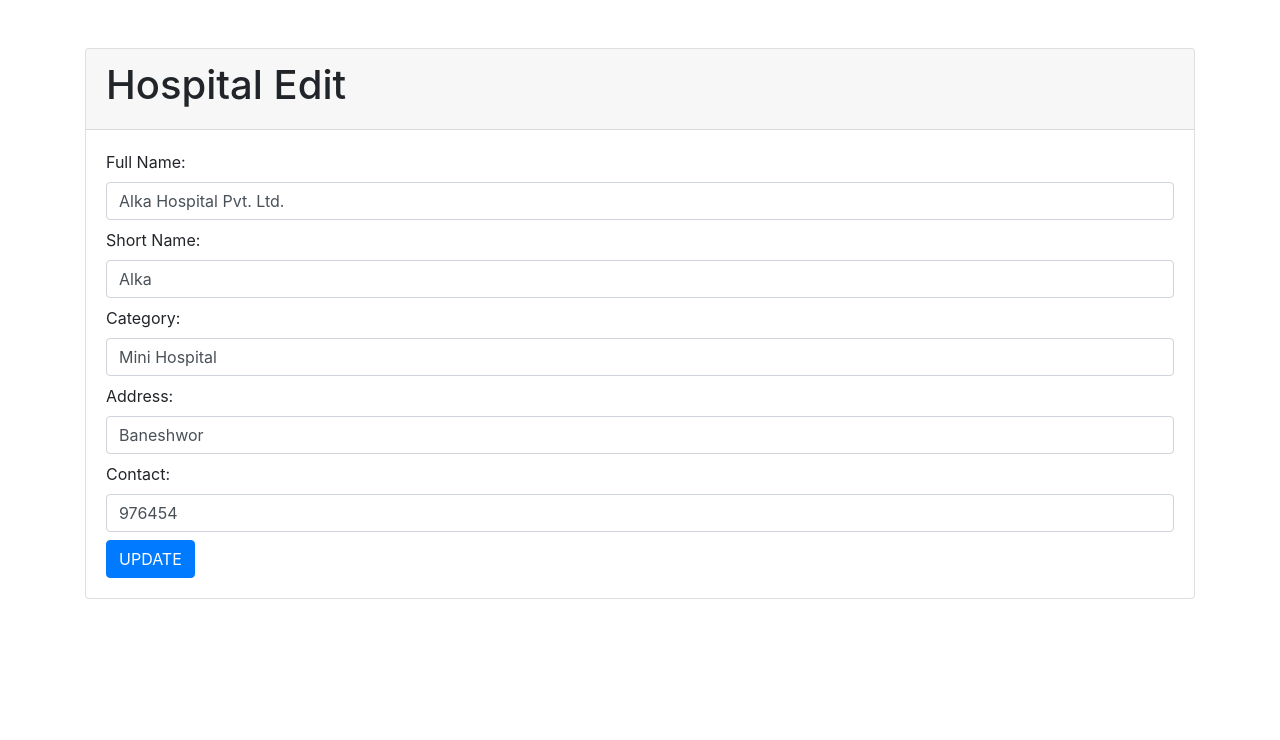
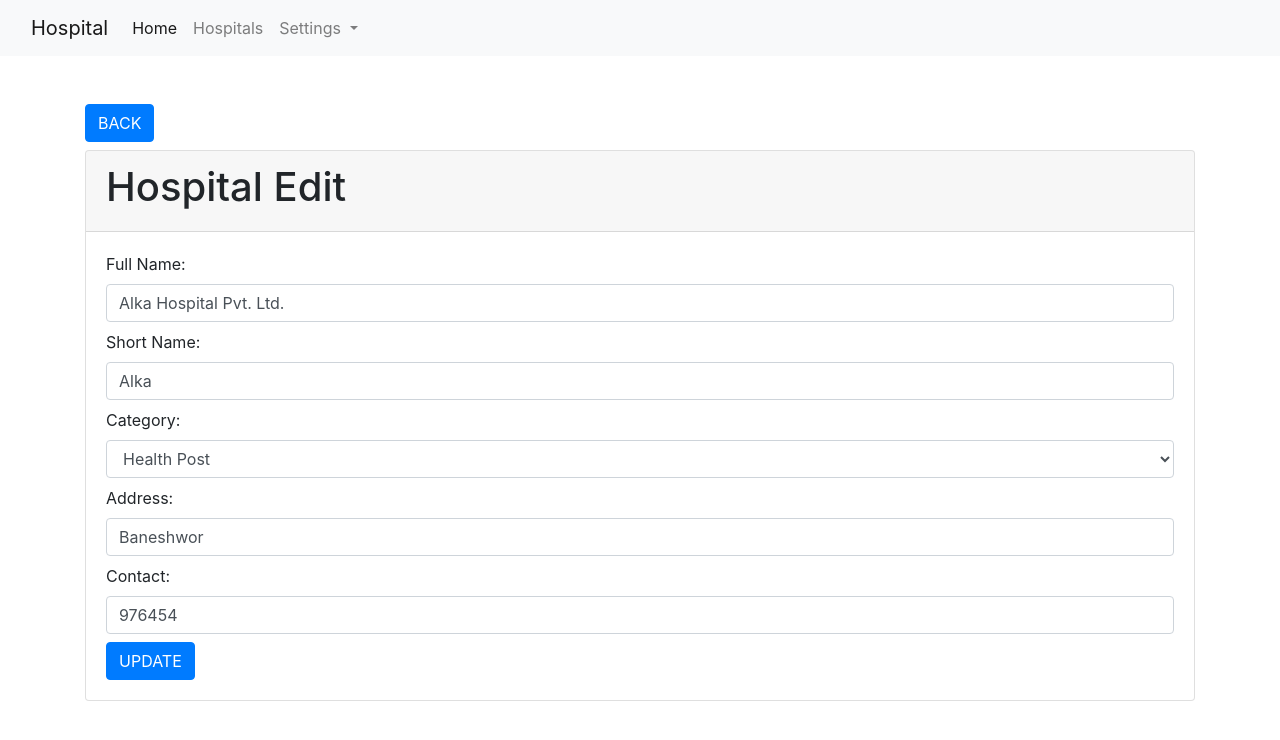
Before and after one commit to sixdgt/hospitalproject, a Django app: page /hospitals/edit-hospital/1 in a window 1280 px wide. Shown: the top 740 px of the page. Run offline with Django 4.2, Linux system fonts and the light colour scheme; a user stored in the database is signed in; data comes from the database, SQL or seed files in the repository; both versions use the stored data as it was after the commit.

Commit message:
hospital edit and template updated for search-filter

```diff
--- a/hospitalproject/hospitals/urls.py
+++ b/hospitalproject/hospitals/urls.py
@@ -5,6 +5,7 @@ urlpatterns = [
     path('', views.hospital_index, name='hospitals'),
     path('add-hospital', views.hospital_create, name='hospital.create'),
     path('edit-hospital/<int:id>', views.hospital_edit, name='hospital.edit'),
+    path('update-hospital/', views.hospital_update, name='hospital.update'),
     path('delete-hospital<int:id>', views.hospital_delete, name='hospital.delete'),
 
     # categories
--- a/hospitalproject/hospitals/views.py
+++ b/hospitalproject/hospitals/views.py
@@ -32,8 +32,24 @@ def hospital_index(request):
 @login_required(login_url='/authentication/login')
 def hospital_edit(request, id):
     data_edit = Hospital.objects.get(id=id)
-    context = {"data": data_edit}
+    categories = Category.objects.all()
+    context = {"data": data_edit, "categories": categories}
     return render(request, 'hospitals/edit_hospital.html', context)
+
+@login_required(login_url='/authentication/logout')
+def hospital_update(request):
+    if request.method == "POST":
+        hospital_obj = Hospital.objects.get(id=request.POST.get('id'))
+        category = Category.objects.get(id=request.POST.get('category'))
+        hospital_obj.full_name = request.POST.get('full_name')
+        hospital_obj.short_name = request.POST.get('short_name')
+        hospital_obj.address = request.POST.get('address')
+        hospital_obj.contact = request.POST.get('contact')
+        hospital_obj.category_id = category
+        hospital_obj.save()
+        messages.success(request, 'Data updated successfully')
+        return redirect("hospitals")
+    return redirect("hospitals")
 
 @login_required(login_url='/authentication/login')
 def hospital_delete(request, id):
--- a/hospitalproject/templates/hospitals/add_hospital.html
+++ b/hospitalproject/templates/hospitals/add_hospital.html
@@ -6,12 +6,12 @@ Hospital
 
 {% block body %}
 <div class="container mt-5">
+    <a href="{% url 'hospitals' %}" class="btn btn-primary mb-2">BACK</a>
     <div class="row">
         <div class="col-md-2"></div>
         <div class="col-md-8">
             <h1>Add Hospital</h1>
             <hr>
-
             <form action="{% url 'hospital.create' %}" method="post">
                 {% csrf_token %}
                 {{ form.as_p }}
--- a/hospitalproject/templates/hospitals/edit_hospital.html
+++ b/hospitalproject/templates/hospitals/edit_hospital.html
@@ -7,12 +7,15 @@ Hospital EDIT
 {% block body %}
 <div class="container mt-5">
     {% include 'partials/_message.html' %}
+    <a href="{% url 'hospitals' %}" class="btn btn-primary mb-2">BACK</a>
     <div class="card">
         <div class="card-header">
             <h1>Hospital Edit</h1>
         </div>
         <div class="card-body">
-            <form action="#">
+            <form action="{% url 'hospital.update' %}" method="post">
+                {% csrf_token %}
+                <input type="hidden" name="id" value="{{ data.id }}">
                 <div class="form-group mb-2">
                     <label for="full_name">Full Name:</label>
                     <input type="text" class="form-control" name="full_name" value="{{ data.full_name }}">
@@ -23,7 +26,11 @@ Hospital EDIT
                 </div>
                 <div class="form-group mb-2">
                     <label for="category">Category:</label>
-                    <input type="text" class="form-control" name="category" value="{{ data.category }}">
+                    <select name="category" id="category" class="form-control">
+                        {% for val in categories %}
+                        <option value="{{ val.id }}">{{ val.category }}</option>
+                        {% endfor %}
+                    </select>
                 </div>
                 <div class="form-group mb-2">
                     <label for="address">Address:</label>
--- a/hospitalproject/templates/layouts/base.html
+++ b/hospitalproject/templates/layouts/base.html
@@ -1,5 +1,6 @@
 <!doctype html>
 <html lang="en">
+
 <head>
   <!-- Required meta tags -->
   <meta charset="utf-8">
@@ -7,21 +8,59 @@
 
   {% load static %}
   <!-- Bootstrap CSS -->
-    <link type="stylesheet" href="{% static 'css/bootstrap.min.css' %}" />
-    <link rel="stylesheet" href="https://cdn.jsdelivr.net/npm/bootstrap@4.3.1/dist/css/bootstrap.min.css" integrity="sha384-ggOyR0iXCbMQv3Xipma34MD+dH/1fQ784/j6cY/iJTQUOhcWr7x9JvoRxT2MZw1T" crossorigin="anonymous">
+  <!-- <link type="stylesheet" href="{% static 'css/bootstrap.min.css' %}" /> -->
+  <link rel="stylesheet" href="https://cdn.jsdelivr.net/npm/bootstrap@4.3.1/dist/css/bootstrap.min.css"
+    integrity="sha384-ggOyR0iXCbMQv3Xipma34MD+dH/1fQ784/j6cY/iJTQUOhcWr7x9JvoRxT2MZw1T" crossorigin="anonymous">
 
   <title>{% block title %} {% endblock %}</title>
 
   {% block custom_css %}
   {% endblock %}
 </head>
+
 <body>
+  <nav class="navbar navbar-expand-lg navbar-light bg-light">
+    <div class="container-fluid">
+      <a class="navbar-brand" href="#">Hospital</a>
+      <button class="navbar-toggler" type="button" data-bs-toggle="collapse" data-bs-target="#navbarSupportedContent"
+        aria-controls="navbarSupportedContent" aria-expanded="false" aria-label="Toggle navigation">
+        <span class="navbar-toggler-icon"></span>
+      </button>
+      <div class="collapse navbar-collapse" id="navbarSupportedContent">
+        <ul class="navbar-nav me-auto mb-2 mb-lg-0">
+          <li class="nav-item">
+            <a class="nav-link active" aria-current="page" href="#">Home</a>
+          </li>
+          <li class="nav-item">
+            <a class="nav-link" href="#">Hospitals</a>
+          </li>
+          <li class="nav-item dropdown">
+            <a class="nav-link dropdown-toggle" href="#" id="navbarDropdown" role="button" data-bs-toggle="dropdown"
+              aria-expanded="false">
+              Settings
+            </a>
+            <ul class="dropdown-menu" aria-labelledby="navbarDropdown">
+              <li><a class="dropdown-item" href="#">Profile</a></li>
+              <li><a class="dropdown-item" href="#">Settings</a></li>
+              <li>
+                <hr class="dropdown-divider">
+              </li>
+              <li><a class="dropdown-item" href="#">Logout</a></li>
+            </ul>
+          </li>
+        </ul>
+      </div>
+    </div>
+  </nav>
   {% block body %}
   {% endblock %}
 
   <!-- Option 1: Bootstrap Bundle with Popper -->
-    <script src="https://cdn.jsdelivr.net/npm/bootstrap@5.0.2/dist/js/bootstrap.bundle.min.js" integrity="sha384-MrcW6ZMFYlzcLA8Nl+NtUVF0sA7MsXsP1UyJoMp4YLEuNSfAP+JcXn/tWtIaxVXM" crossorigin="anonymous"></script>
+  <script src="https://cdn.jsdelivr.net/npm/bootstrap@5.0.2/dist/js/bootstrap.bundle.min.js"
+    integrity="sha384-MrcW6ZMFYlzcLA8Nl+NtUVF0sA7MsXsP1UyJoMp4YLEuNSfAP+JcXn/tWtIaxVXM"
+    crossorigin="anonymous"></script>
   {% block custom_js %}
   {% endblock %}
 </body>
+
 </html>
```
Also changed, not shown: hospitalproject/templates/hospitals/index.html (+12 -0 lines), hospitalproject/db.sqlite3. Lines whose indentation alone changed are shown as unchanged.
